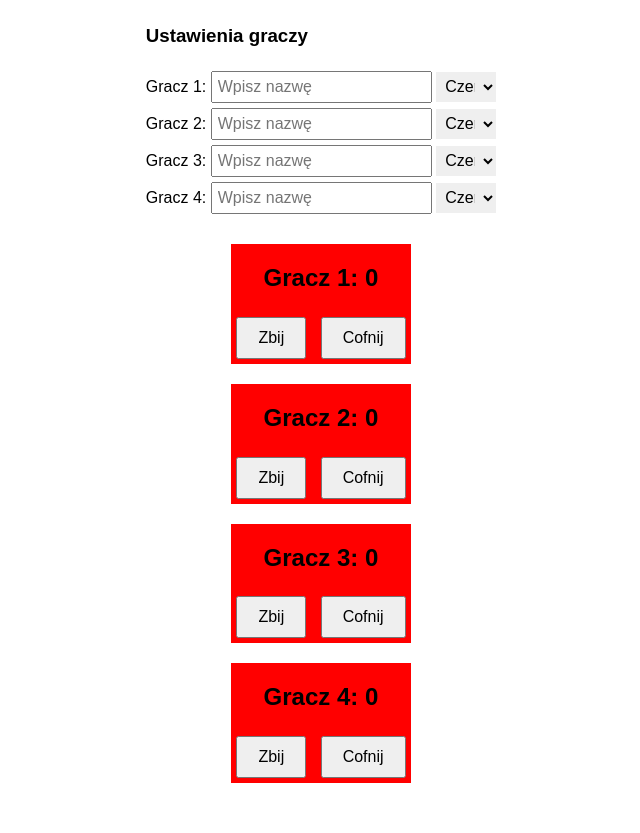
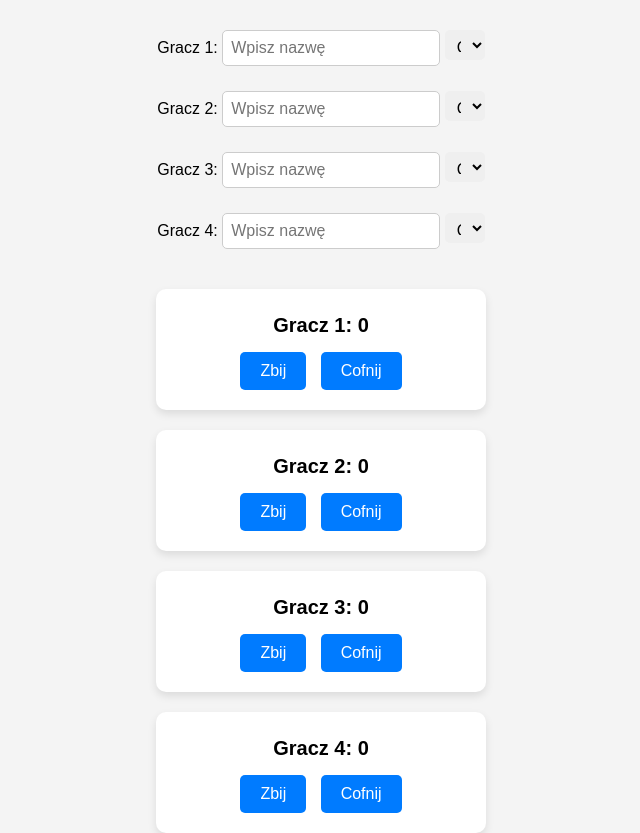
Before and after one commit to KLizakk/Partners, a plain HTML site: page index.html in a window 1280 px wide. Shown: the part 40-873 px from the top of the page, without its empty margins (319-959 px from the left). Before the commit the page ends 823 px from the top, so only its background shows below. Drawn offline with Linux system fonts and the light colour scheme.

Commit message:
dodanie kolorkow

```diff
--- a/index.html
+++ b/index.html
@@ -13,31 +13,75 @@
             justify-content: center;
             height: 100vh;
             margin: 0;
+            background-color: #f4f4f4;
+        }
+        h1 {
+            margin-bottom: 20px;
+            color: #333;
+        }
+        .input-container {
+            display: flex;
+            flex-direction: column;
+            align-items: center;
+            margin-bottom: 20px;
+            width: 100%;
+        }
+        .input-container div {
+            margin: 10px 0;
+            text-align: center;
+            width: 90%;
+        }
+        input, select {
+            padding: 8px;
+            margin-top: 5px;
+            font-size: 16px;
+            width: 100%;
+            max-width: 200px;
+            border-radius: 5px;
+            border: 1px solid #ccc;
+        }
+        .color-picker {
+            width: 40px;
+            height: 30px;
+            border: none;
+            cursor: pointer;
         }
         .player {
+            background-color: #fff;
             margin: 10px;
+            padding: 15px;
             text-align: center;
+            width: 90%;
+            max-width: 300px;
+            border-radius: 10px;
+            box-shadow: 0 4px 8px rgba(0, 0, 0, 0.1);
+        }
+        .player h2 {
+            font-size: 20px;
+            margin: 10px 0;
         }
         button {
             margin: 5px;
             padding: 10px 20px;
             font-size: 16px;
             cursor: pointer;
+            border-radius: 5px;
+            border: none;
+            background-color: #007bff;
+            color: #fff;
+            transition: background-color 0.3s;
         }
-        .input-container {
-            margin-bottom: 20px;
+        button:hover {
+            background-color: #0056b3;
         }
-        input, select {
-            padding: 5px;
-            margin-top: 5px;
-            font-size: 16px;
-        }
-        .color-picker {
-            width: 60px;
-            height: 30px;
-            margin-top: 5px;
-            border: none;
-            cursor: pointer;
+        @media (max-width: 600px) {
+            body {
+                font-size: 14px;
+                padding: 10px;
+            }
+            .player {
+                width: 100%;
+            }
         }
     </style>
 </head>
@@ -137,6 +181,10 @@
             // Ustawienie koloru tła dla gracza
             const playerDiv = document.getElementById(`player${playerNumber}`);
             playerDiv.style.backgroundColor = color;
+
+            // Zapisz dane gracza do localStorage
+            localStorage.setItem(`player${playerNumber}Name`, name || `Gracz ${playerNumber}`);
+            localStorage.setItem(`player${playerNumber}Color`, color);
         }
 
         // Funkcja do nasłuchiwania zmian w formularzu
@@ -155,7 +203,17 @@
         window.onload = () => {
             setupEventListeners();  // Nasłuchiwanie na zmiany w formularzu
             for (let i = 1; i <= 4; i++) {
-                setPlayerSettings(i);
+                // Sprawdzenie i załadowanie zapisanych danych z localStorage
+                const savedName = localStorage.getItem(`player${i}Name`);
+                const savedColor = localStorage.getItem(`player${i}Color`);
+                if (savedName) {
+                    document.getElementById(`player${i}Name`).value = savedName;
+                    document.getElementById(`player${i}`).querySelector('h2 #name' + i).textContent = savedName;
+                }
+                if (savedColor) {
+                    document.getElementById(`player${i}Color`).value = savedColor;
+                    document.getElementById(`player${i}`).style.backgroundColor = savedColor;
+                }
             }
         };
     </script>
```
